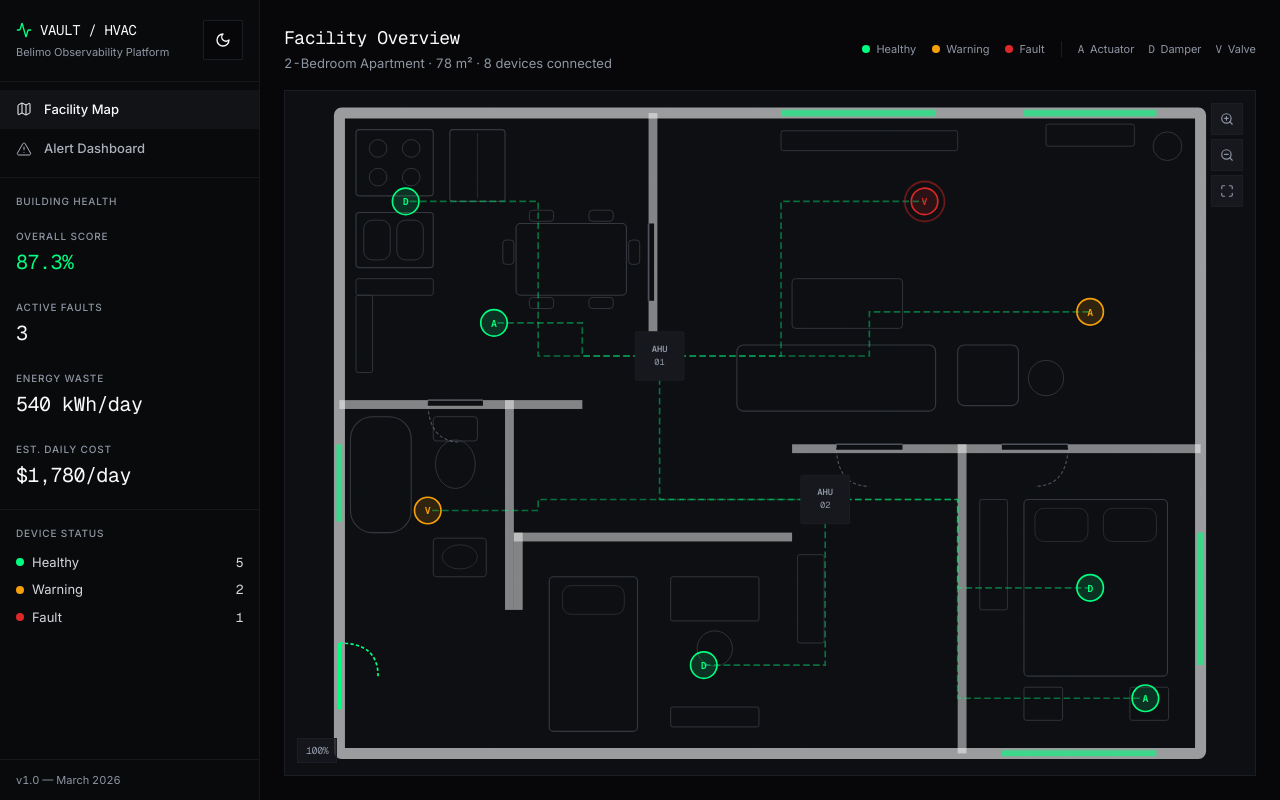
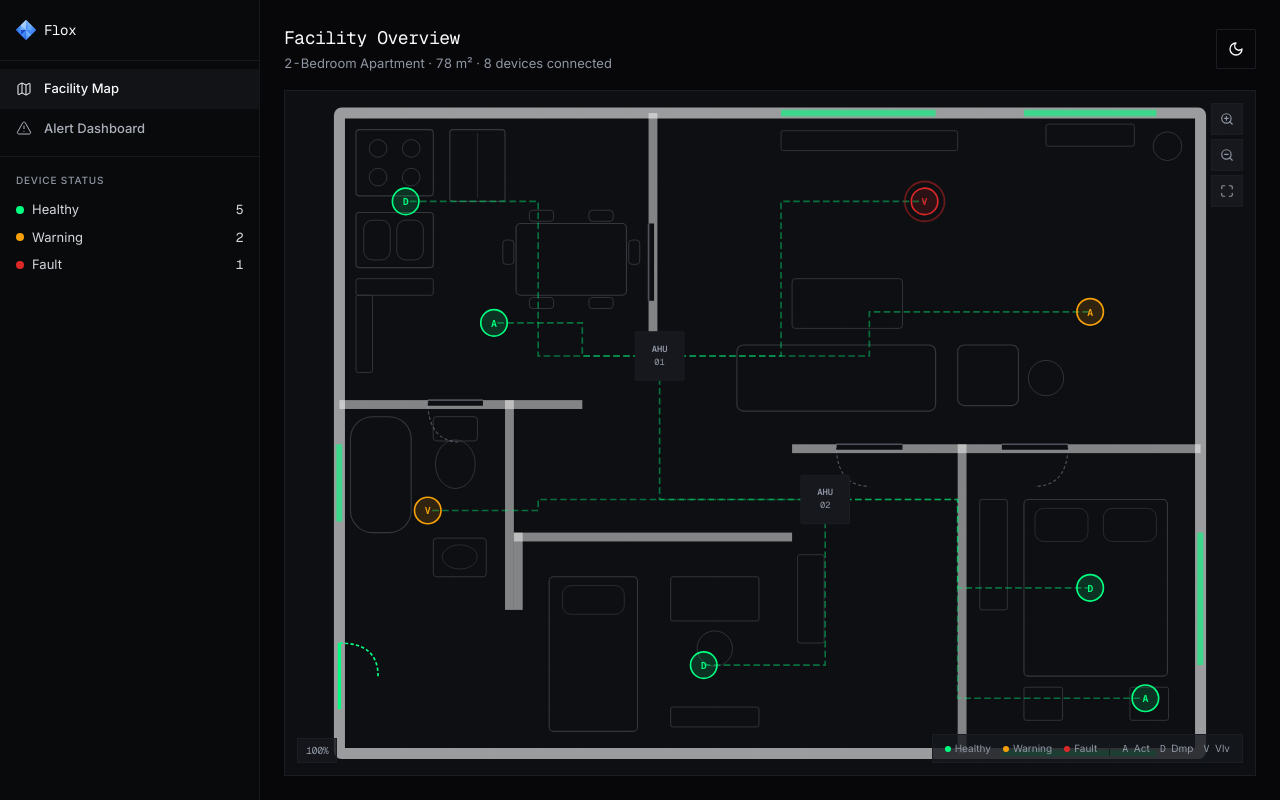
Before and after one commit to RestartDK/flox, a React (Vite) app in the folder apps/webapp/: page / in a window 1280 px wide. Built offline with nearby package versions, Linux system fonts and the light colour scheme; the HTML template or start-up script is replaced by a standard one.

Commit message:
style: improve general ui style

```diff
--- a/apps/webapp/index.html
+++ b/apps/webapp/index.html
@@ -2,21 +2,15 @@
 <html lang="en" class="dark">
   <head>
     <meta charset="UTF-8" />
+    <link rel="icon" type="image/svg+xml" href="/favicon.svg" />
     <meta name="viewport" content="width=device-width, initial-scale=1.0" />
-    <!-- TODO: Set the document title to the name of your application -->
-    <title>Vault HVAC — Actuator-Native Observability</title>
+    <title>Flox — Actuator-Native Observability</title>
     <meta name="description" content="Belimo actuator telemetry meets predictive fault detection. Detect HVAC failures before they happen." />
     <meta name="author" content="Lovable" />
 
     <!-- TODO: Update og:title to match your application name -->
-    <meta property="og:title" content="Lovable App" />
-    <meta property="og:description" content="Lovable Generated Project" />
+    <meta property="og:title" content="Flox" />
     <meta property="og:type" content="website" />
-    <meta property="og:image" content="https://lovable.dev/opengraph-image-p98pqg.png" />
-
-    <meta name="twitter:card" content="summary_large_image" />
-    <meta name="twitter:site" content="@Lovable" />
-    <meta name="twitter:image" content="https://lovable.dev/opengraph-image-p98pqg.png" />
   </head>
 
   <body>
--- a/apps/webapp/src/components/AppSidebar.tsx
+++ b/apps/webapp/src/components/AppSidebar.tsx
@@ -1,21 +1,11 @@
 import { type BuildingStats } from '@/data/mockDevices';
-import { ModeToggle } from '@/components/mode-toggle';
-import { Activity, AlertTriangle, Map, type LucideIcon } from 'lucide-react';
+import { AlertTriangle, Map, type LucideIcon } from 'lucide-react';
 
 interface AppSidebarProps {
   activeView: 'map' | 'alerts';
   onViewChange: (view: 'map' | 'alerts') => void;
   buildingStats: BuildingStats;
 }
-
-const StatBlock = ({ label, value, accent }: { label: string; value: string | number; accent?: boolean }) => (
-  <div className="px-4 py-3">
-    <div className="label-caps mb-1">{label}</div>
-    <div className={`font-display text-xl tracking-tight ${accent ? 'text-accent' : 'text-foreground'}`}>
-      {value}
-    </div>
-  </div>
-);
 
 const NavItem = ({ icon: Icon, label, active, onClick }: { icon: LucideIcon; label: string; active: boolean; onClick: () => void }) => (
   <button
@@ -34,15 +24,9 @@ export default function AppSidebar({ activeView, onViewChange, buildingStats }:
     <aside className="w-[260px] h-screen bg-sidebar border-r border-sidebar-border flex flex-col shrink-0">
       {/* Header */}
       <div className="px-4 py-5 border-b border-sidebar-border">
-        <div className="flex items-start justify-between gap-3">
-          <div>
-            <div className="font-display text-sm tracking-tight text-foreground flex items-center gap-2">
-              <Activity size={16} className="text-accent" />
-              VAULT / HVAC
-            </div>
-            <div className="text-[11px] text-muted-foreground mt-1">Belimo Observability Platform</div>
-          </div>
-          <ModeToggle />
+        <div className="font-display text-sm tracking-tight text-foreground flex items-center gap-2">
+          <img src="/favicon.svg" alt="" className="w-5 h-5 shrink-0" aria-hidden />
+          Flox
         </div>
       </div>
 
@@ -50,15 +34,6 @@ export default function AppSidebar({ activeView, onViewChange, buildingStats }:
       <div className="py-2 border-b border-sidebar-border">
         <NavItem icon={Map} label="Facility Map" active={activeView === 'map'} onClick={() => onViewChange('map')} />
         <NavItem icon={AlertTriangle} label="Alert Dashboard" active={activeView === 'alerts'} onClick={() => onViewChange('alerts')} />
-      </div>
-
-      {/* Building Health */}
-      <div className="py-2 border-b border-sidebar-border">
-        <div className="label-caps px-4 py-2">Building Health</div>
-        <StatBlock label="Overall Score" value={`${buildingStats.overallHealth}%`} accent />
-        <StatBlock label="Active Faults" value={buildingStats.activeFaults} />
-        <StatBlock label="Energy Waste" value={buildingStats.energyWaste} />
-        <StatBlock label="Est. Daily Cost" value={buildingStats.estimatedCost} />
       </div>
 
       {/* Device Summary */}
@@ -79,10 +54,6 @@ export default function AppSidebar({ activeView, onViewChange, buildingStats }:
         </div>
       </div>
 
-      {/* Footer */}
-      <div className="px-4 py-3 border-t border-sidebar-border text-[11px] text-muted-foreground">
-        v1.0 — March 2026
-      </div>
     </aside>
   );
 }
--- a/apps/webapp/src/components/DeviceDetailPanel.tsx
+++ b/apps/webapp/src/components/DeviceDetailPanel.tsx
@@ -27,11 +27,11 @@ export default function DeviceDetailPanel({ device, onClose }: DeviceDetailPanel
     <AnimatePresence>
       {device && (
         <motion.div
-          initial={{ x: 320, opacity: 0 }}
+          initial={{ x: 360, opacity: 0 }}
           animate={{ x: 0, opacity: 1 }}
-          exit={{ x: 320, opacity: 0 }}
+          exit={{ x: 360, opacity: 0 }}
           transition={{ duration: 0.24, ease: [0.2, 0, 0, 1] }}
-          className="w-[360px] h-screen border-l border-border bg-card overflow-y-auto shrink-0"
+          className="absolute right-0 top-0 w-[360px] h-full z-30 border-l border-border bg-card overflow-y-auto shadow-xl"
         >
           {/* Header */}
           <div className="px-5 py-4 border-b border-border flex items-start justify-between">
--- a/apps/webapp/src/components/FacilityMap.tsx
+++ b/apps/webapp/src/components/FacilityMap.tsx
@@ -2,6 +2,7 @@ import { useRef, useState, useCallback } from 'react';
 import { motion } from 'framer-motion';
 import { useGesture } from '@use-gesture/react';
 import { ZoomIn, ZoomOut, Maximize } from 'lucide-react';
+import { ModeToggle } from '@/components/mode-toggle';
 import { ahuUnits, type Device } from '@/data/mockDevices';
 import { Tooltip, TooltipContent, TooltipTrigger } from '@/components/ui/tooltip';
 
@@ -32,7 +33,7 @@ const DeviceNode = ({ device, selected, onClick }: { device: Device; selected: b
       <TooltipTrigger asChild>
         <motion.g
           onClick={onClick}
-          className="cursor-pointer"
+          style={{ cursor: 'pointer' }}
           whileHover={{ scale: 1.15 }}
           transition={{ duration: 0.12, ease: [0.2, 0, 0, 1] }}
         >
@@ -248,6 +249,7 @@ const AHUNodes = () => (
 export default function FacilityMap({ devices, onDeviceSelect, selectedDeviceId }: FacilityMapProps) {
   const containerRef = useRef<HTMLDivElement>(null);
   const [transform, setTransform] = useState({ x: 0, y: 0, scale: 1 });
+  const [isDragging, setIsDragging] = useState(false);
 
   const clampTransform = useCallback((x: number, y: number, scale: number) => {
     const s = Math.min(Math.max(scale, 0.5), 4);
@@ -262,6 +264,8 @@ export default function FacilityMap({ devices, onDeviceSelect, selectedDeviceId
 
   useGesture(
     {
+      onDragStart: () => setIsDragging(true),
+      onDragEnd: () => setIsDragging(false),
       onDrag: ({ delta: [dx, dy], event }) => {
         event.preventDefault();
         setTransform(t => clampTransform(t.x + dx, t.y + dy, t.scale));
@@ -296,19 +300,7 @@ export default function FacilityMap({ devices, onDeviceSelect, selectedDeviceId
           <h1 className="font-display text-lg tracking-tight">Facility Overview</h1>
           <p className="text-[13px] text-muted-foreground mt-0.5">2-Bedroom Apartment · 78 m² · {devices.length} devices connected</p>
         </div>
-        <div className="flex items-center gap-4 text-[11px] text-muted-foreground">
-          {['healthy', 'warning', 'fault'].map(s => (
-            <span key={s} className="flex items-center gap-1.5">
-              <span className="w-2 h-2 rounded-full" style={{ backgroundColor: `hsl(${statusColor[s]})` }} />
-              <span className="capitalize">{s}</span>
-            </span>
-          ))}
-          <span className="border-l border-border pl-4 flex items-center gap-1.5">
-            <span className="font-display">A</span> Actuator
-            <span className="font-display ml-2">D</span> Damper
-            <span className="font-display ml-2">V</span> Valve
-          </span>
-        </div>
+        <ModeToggle />
       </div>
 
       <motion.div
@@ -317,7 +309,7 @@ export default function FacilityMap({ devices, onDeviceSelect, selectedDeviceId
         transition={{ duration: 0.15, ease: [0.2, 0, 0, 1] }}
         className="border border-border bg-card overflow-hidden flex-1 relative touch-none"
         ref={containerRef}
-        style={{ cursor: 'grab' }}
+        style={{ cursor: isDragging ? 'grabbing' : 'grab' }}
       >
         {/* Zoom controls */}
         <div className="absolute top-3 right-3 z-10 flex flex-col gap-1">
@@ -335,6 +327,21 @@ export default function FacilityMap({ devices, onDeviceSelect, selectedDeviceId
         {/* Zoom level indicator */}
         <div className="absolute bottom-3 left-3 z-10 text-[10px] text-muted-foreground font-display bg-secondary/80 px-2 py-1 border border-border">
           {Math.round(transform.scale * 100)}%
+        </div>
+
+        {/* Legend */}
+        <div className="absolute bottom-3 right-3 z-10 flex items-center gap-3 text-[10px] text-muted-foreground bg-secondary/80 px-3 py-1.5 border border-border">
+          {['healthy', 'warning', 'fault'].map(s => (
+            <span key={s} className="flex items-center gap-1">
+              <span className="w-1.5 h-1.5 rounded-full" style={{ backgroundColor: `hsl(${statusColor[s]})` }} />
+              <span className="capitalize">{s}</span>
+            </span>
+          ))}
+          <span className="border-l border-border pl-3 flex items-center gap-1.5">
+            <span className="font-display">A</span>Act
+            <span className="font-display ml-1">D</span>Dmp
+            <span className="font-display ml-1">V</span>Vlv
+          </span>
         </div>
 
         <svg
--- a/apps/webapp/src/index.css
+++ b/apps/webapp/src/index.css
@@ -141,7 +141,7 @@
   }
 
   .data-row {
-    @apply h-10 flex items-center px-4 border-b border-border transition-colors;
+    @apply flex items-center px-4 py-3 border-b border-border transition-colors;
   }
 
   .data-row:hover {
--- a/apps/webapp/src/pages/Index.tsx
+++ b/apps/webapp/src/pages/Index.tsx
@@ -20,7 +20,7 @@ export default function Index() {
     <div className="flex h-screen overflow-hidden">
       <AppSidebar activeView={activeView} onViewChange={setActiveView} buildingStats={buildingStats} />
 
-      <div className="flex flex-1 overflow-hidden">
+      <div className="relative flex flex-1 overflow-hidden">
         {activeView === 'map' ? (
           <FacilityMap
             devices={devices}
```
Also changed, not shown: apps/webapp/src/components/AlertDashboard.tsx (+6 -13 lines), apps/webapp/public/favicon.svg (added), apps/webapp/public/logo.svg (added).
